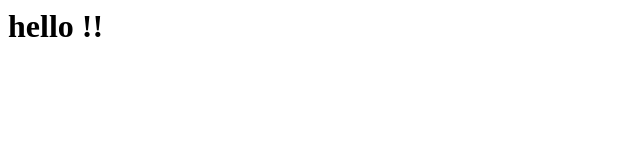
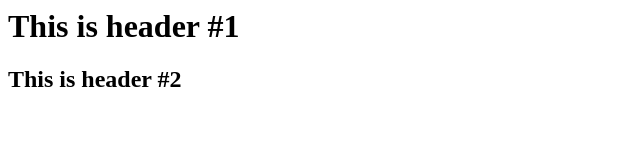
Before and after one commit to vinuta-projects/example, a plain HTML site: page index.html in a window 1280 px wide. Shown: the whole page, without its empty margins (0-640 px from the left). Drawn offline with Linux system fonts and the light colour scheme.

Commit message:
added one more header to the html content

```diff
--- a/index.html
+++ b/index.html
@@ -1,5 +1,6 @@
 <html>
 <body>
-	<h1> hello !!</h1>
+	<h1> This is header #1</h1>
+	<h2> This is header #2</h2>
 </body>
 </html>
```
